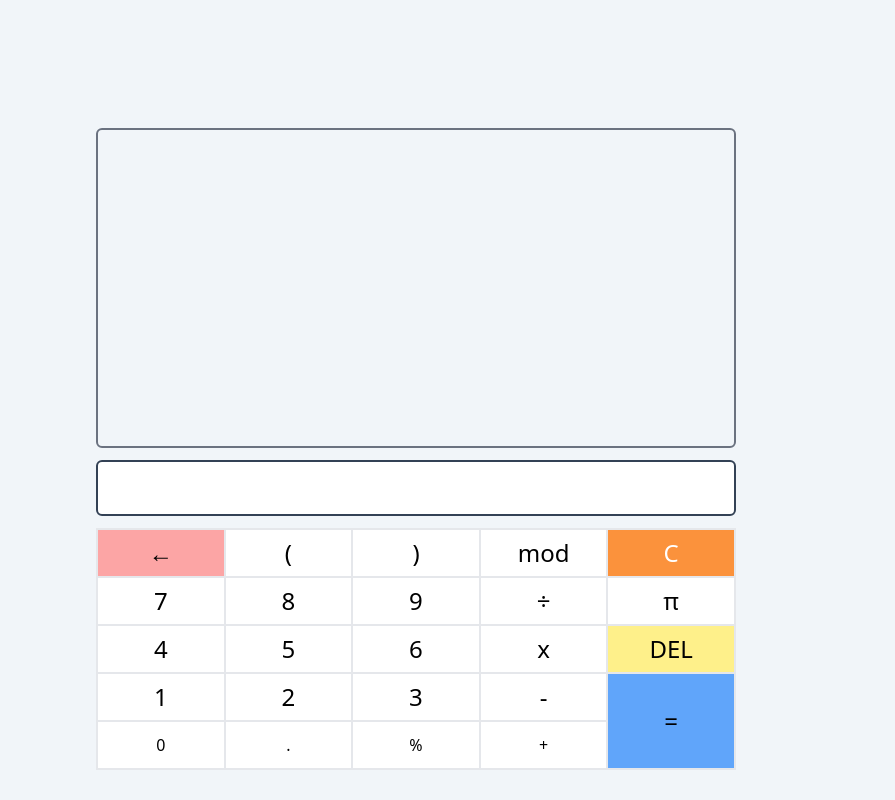
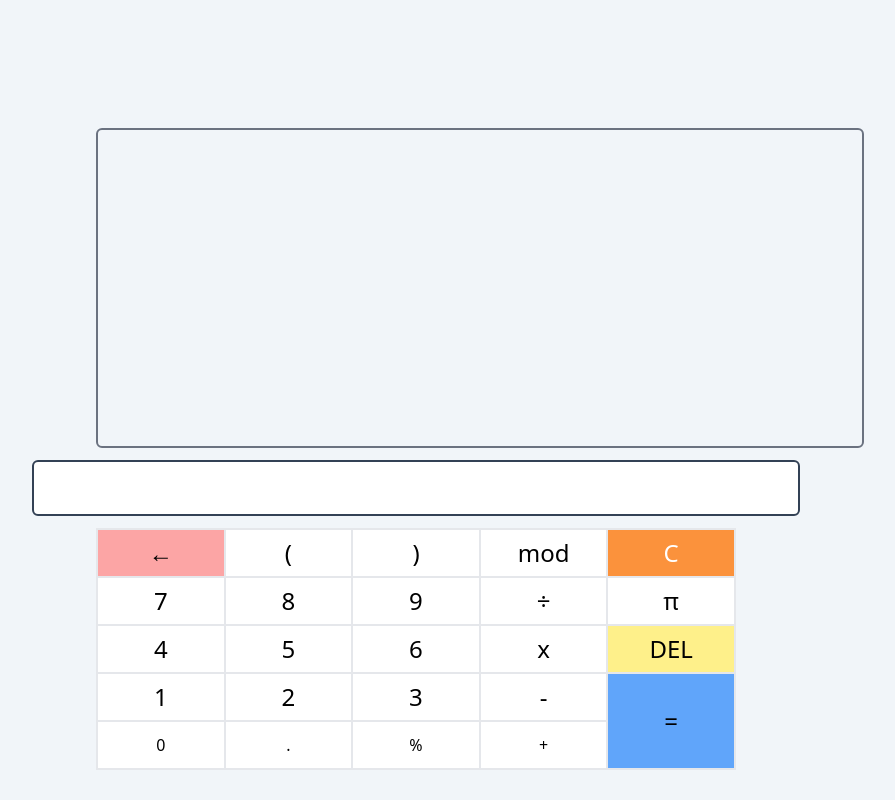
Before and after one commit to PriyanshShrivastava/Calculator, a website built with Vite: page index.html in a window 1280 px wide. Shown: the whole page, without its empty margins (224-1119 px from the left). Built offline with nearby package versions, Linux system fonts and the light colour scheme.

Commit message:
refactor:some code changes

```diff
--- a/index.html
+++ b/index.html
@@ -12,14 +12,14 @@
       <div class="flex flex-col justify-center items-center w-[50vw] space-y-3 ">
         <div
           id="show-output"
-          class="w-[50vw] h-[40vh] border-2 border-gray-500 mx-auto mt-[20%] rounded-md border-collapse relative overflow-y-auto"
+          class="w-[60vw] h-[40vh] border-2 border-gray-500 mx-auto mt-[20%] rounded-md border-collapse relative overflow-y-auto"
         ></div>
         <div>
           <input
             type="text"
             name="text-box"
             id="input-text"
-            class="rounded-md w-[50vw] h-14 border-2 border-slate-700 text-lg text-right px-5"
+            class="rounded-md w-[60vw] h-14 border-2 border-slate-700 text-lg text-right px-5"
           />
         </div>
         <table class="w-[100%] rounded-md">
```
